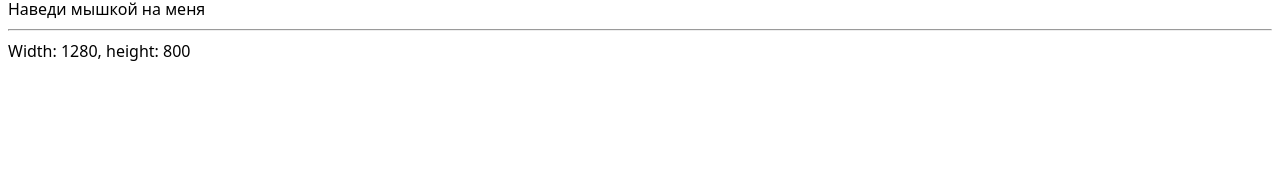
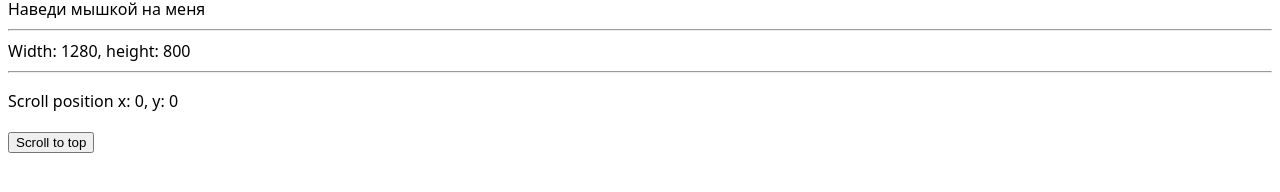
Before and after one commit to hedgehok/ru-react, a React (Vite) app: page / in a window 1280 px wide. Shown: the part 250-442 px from the top of the page. Built offline with nearby package versions, Linux system fonts and the light colour scheme; no server answers.

Commit message:
react useWindowScroll

```diff
--- a/src/App.jsx
+++ b/src/App.jsx
@@ -2,6 +2,7 @@ import { useFetch } from "./hooks/useFetch";
 import { useLocalStorage } from "./hooks/useLocalStorage";
 import { useHover } from "./hooks/useHover";
 import { useViewportSize } from "./hooks/useViewportSize";
+import { useWindowScroll } from "./hooks/useWindowScroll";
 import "./App.css";
 
 function App() {
@@ -11,6 +12,7 @@ function App() {
   const [value, { setItem, removeItem }] = useLocalStorage("some-key");
   const { hovered, ref } = useHover();
   const { width, height } = useViewportSize();
+  const [scroll, scrollTo] = useWindowScroll();
 
   return (
     <>
@@ -65,6 +67,15 @@ function App() {
     <div>
     Width: {width}, height: {height}
     </div>
+
+    <hr />
+
+    <div>
+      <p>
+        Scroll position x: {scroll.x}, y: {scroll.y}
+      </p>
+      <button onClick={() => scrollTo({ y: 0 })}>Scroll to top</button>
+    </div>
     </>
   );
 }
--- /dev/null
+++ b/src/hooks/useWindowScroll.js
@@ -0,0 +1,26 @@
+import { useState } from 'react';
+import { useWindowEvent } from './useWindowEvent';
+
+export function useWindowScroll() {
+  const [scroll, setScroll] = useState({
+    x: typeof window !== 'undefined' ? window.scrollX : 0,
+    y: typeof window !== 'undefined' ? window.scrollY : 0,
+  });
+
+  const updateScroll = () => {
+    setScroll({
+      x: window.scrollX,
+      y: window.scrollY,
+    });
+  };
+
+  useWindowEvent('scroll', updateScroll);
+
+  const scrollTo = ({ x, y }) => {
+    if (typeof window !== 'undefined') {
+      window.scrollTo(x, y);
+    }
+  };
+
+  return [scroll, scrollTo];
+}
```
